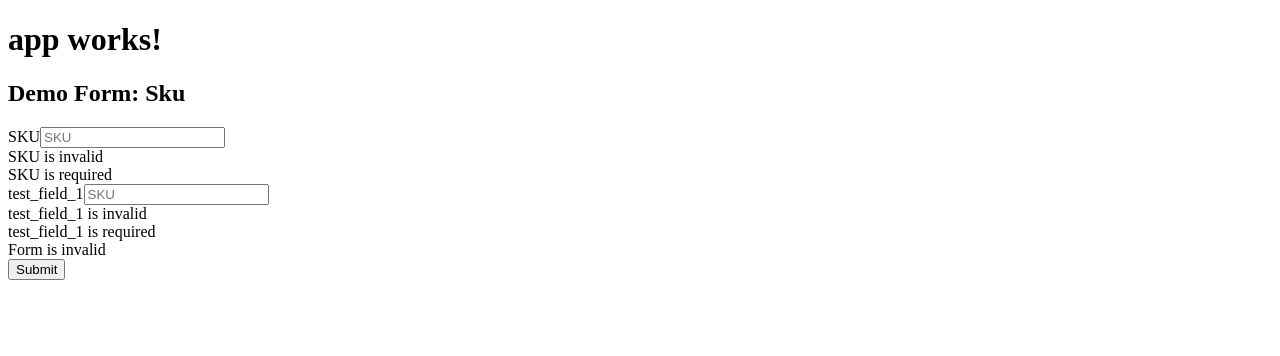
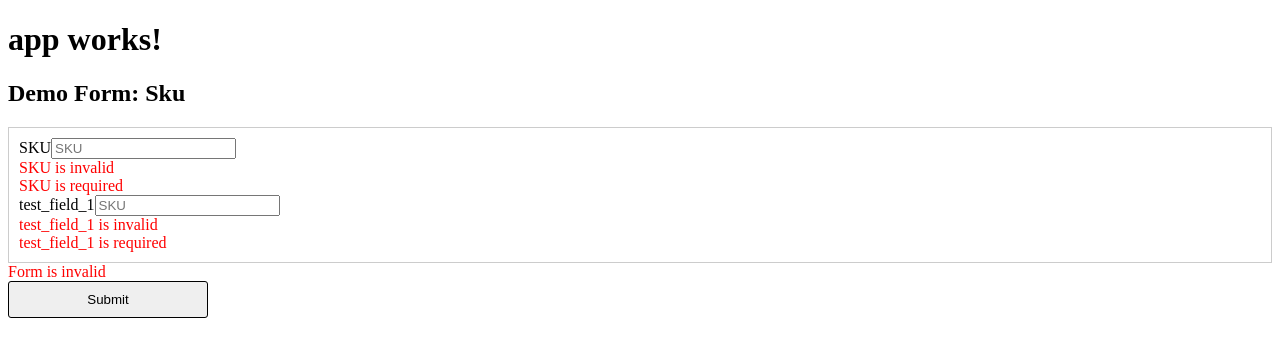
Before and after one commit to Aipakazuma/angular2-study-form, an Angular app in the folder angular2-form-demo/: page / in a window 1280 px wide. Shown: the top 356 px of the page. Built offline with nearby package versions, Linux system fonts and the light colour scheme.

Commit message:
[add] Press Enter key to disabled.

```diff
--- a/angular2-form-demo/src/app/form/form.component.css
+++ b/angular2-form-demo/src/app/form/form.component.css
@@ -0,0 +1,17 @@
+.field {
+  border: 1px solid #ccc;
+  padding: 10px;
+}
+.field.error {
+  border-color: #f00;
+}
+.error {
+  color: #f00;
+}
+
+.button {
+  border: 1px solid #000;
+  padding: 10px;
+  border-radius: 3px;
+  width: 200px;
+}
--- a/angular2-form-demo/src/app/form/form.component.html
+++ b/angular2-form-demo/src/app/form/form.component.html
@@ -2,10 +2,10 @@
   <h2 class="ui header">Demo Form: Sku</h2>
   <form [formGroup]="myForm"
         (ngSubmit)="onSubmit(myForm.value)"
+        (keydown.enter)="keyDown($event)"
         class="ui form">
 
-    <div class="field"
-      [class.error]="!myForm.controls['sku'].valid && myForm.controls['sku'].touched">
+    <div class="field" [class.error]="!myForm.controls['sku'].valid && myForm.controls['sku'].touched">
 
       <div class="form-group">
         <label for="skuInput">SKU</label>
--- a/angular2-form-demo/src/app/form/form.component.ts
+++ b/angular2-form-demo/src/app/form/form.component.ts
@@ -46,6 +46,12 @@ export class FormComponent implements OnInit {
   }
 
   onSubmit(value: string): void {
+    event.preventDefault();
     console.log('you submitted value:', value);
   }
+
+  keyDown(event: any): void {
+    console.log('You just clicked entry.');
+    return event.preventDefault();
+  }
 }
```
